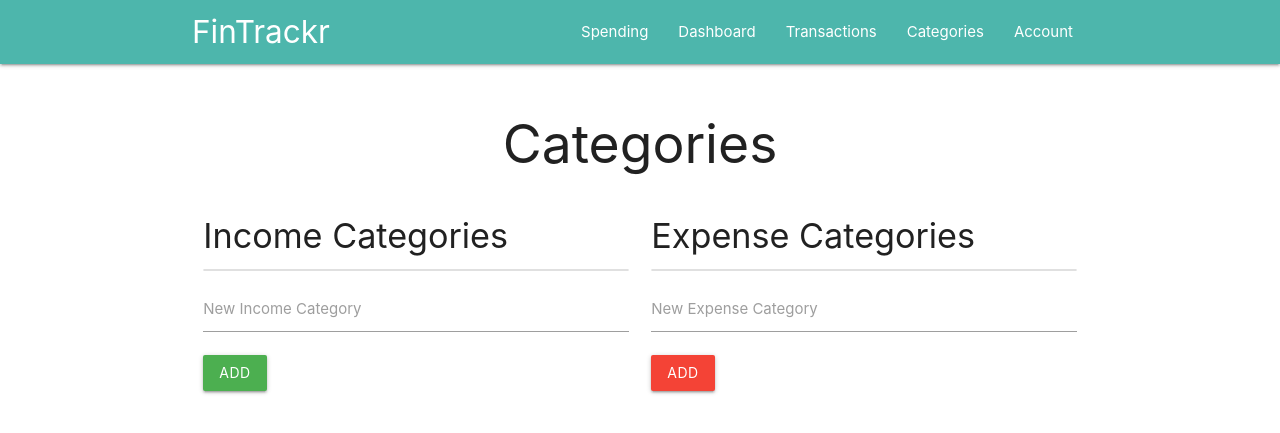
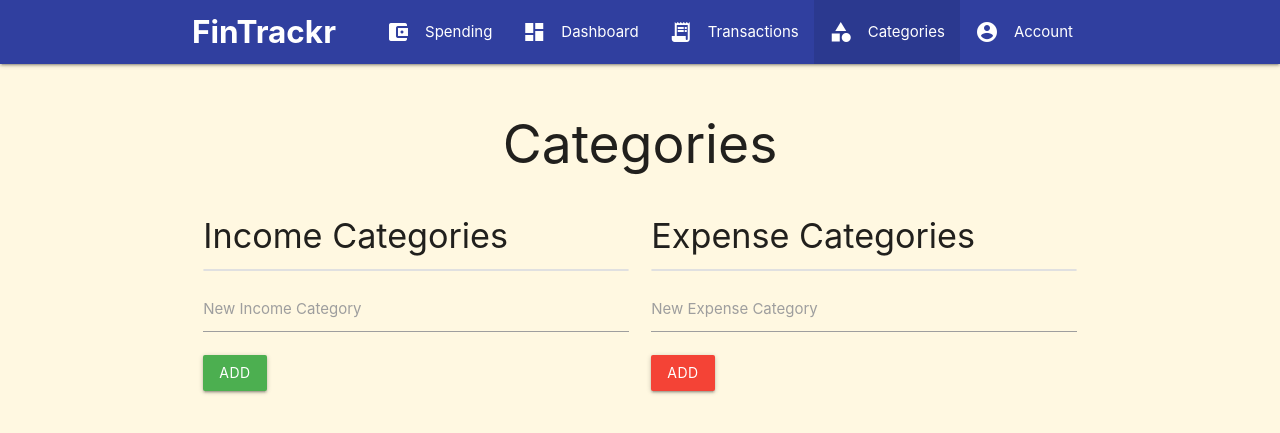
Before and after one commit to codesterlife/FinTracker, a Django app: page /categories/ in a window 1280 px wide. Shown: the top 433 px of the page. Run offline with Django 3.2, Linux system fonts and the light colour scheme; the visitor is signed in with stand-in values (Sample User, id 1); data that the repository does not hold is empty; some libraries are stand-ins or nearby versions.

Commit message:
Made some UI modifications.

```diff
--- a/tracker/templates/add_income.html
+++ b/tracker/templates/add_income.html
@@ -22,6 +22,10 @@
                     <input type="number" step="0.01" id="amount" name="amount" required>
                     <label for="amount">Amount</label>
                 </div>
+                <div class="input-field col s12">
+                    <input type="text" id="description" name="description">
+                    <label for="description">Description</label>
+                </div>
                 <div class="center-align">
                     <button type="submit" class="btn waves-effect waves-light green">Add Income</button>
                 </div>
--- a/tracker/templates/base.html
+++ b/tracker/templates/base.html
@@ -10,21 +10,31 @@
     <link rel="stylesheet" href="{% static 'css/style.css' %}">
     <title>FinTracker</title>
 </head>
-<body>
+<body class="amber lighten-5">
     <!-- Navbar -->
     {% if user.is_authenticated %}
-    <nav class="teal lighten-2">
-        <div class="nav-wrapper container">
-            <a href="#" class="brand-logo">FinTrackr</a>
-            <ul id="nav-mobile" class="right hide-on-med-and-down">
-                <li><a href="{% url 'spending' %}">Spending</a></li>
-                <li><a href="{% url 'dashboard' %}">Dashboard</a></li>
-                <li><a href="{% url 'transactions' %}">Transactions</a></li>
-                <li><a href="{% url 'categories' %}">Categories</a></li>
-                <li><a href="{% url 'account' %}">Account</a></li>
-            </ul>
-        </div>
-    </nav>
+    <div class="navbar-fixed">
+        <nav class="indigo darken-2">
+            <div class="nav-wrapper container">
+                <a href="{% url 'spending' %}" class="brand-logo bold"><b>FinTrackr</b></a>
+                <a href="#" data-target="slide-out" class="sidenav-trigger right"><i class="material-icons">menu</i></a>
+                <ul id="nav-mobile" class="right hide-on-med-and-down">
+                    <li class="{% if request.path == '/spending/' %} active {% endif %}"><a href="{% url 'spending' %}"><i class="material-icons left">account_balance_wallet</i>Spending</a></li>
+                    <li class="{% if request.path == '/dashboard/' %} active {% endif %}"><a href="{% url 'dashboard' %}"><i class="material-icons left">dashboard</i>Dashboard</a></li>
+                    <li class="{% if request.path == '/transactions/' %} active {% endif %}"><a href="{% url 'transactions' %}"><i class="material-icons left">receipt_long</i>Transactions</a></li>
+                    <li class="{% if request.path == '/categories/' %} active {% endif %}"><a href="{% url 'categories' %}"><i class="material-icons left">category</i>Categories</a></li>
+                    <li class="{% if request.path == '/account/' %} active {% endif %}"><a href="{% url 'account' %}"><i class="material-icons left">account_circle</i>Account</a></li>
+                </ul>
+            </div>
+        </nav>
+        <ul id="slide-out" class="sidenav">
+            <li class="{% if request.path == '/spending/' %} active {% endif %}"><a href="{% url 'spending' %}"><i class="material-icons left">account_balance_wallet</i>Spending</a></li>
+            <li class="{% if request.path == '/dashboard/' %} active {% endif %}"><a href="{% url 'dashboard' %}"><i class="material-icons left">dashboard</i>Dashboard</a></li>
+            <li class="{% if request.path == '/transactions/' %} active {% endif %}"><a href="{% url 'transactions' %}"><i class="material-icons left">receipt_long</i>Transactions</a></li>
+            <li class="{% if request.path == '/categories/' %} active {% endif %}"><a href="{% url 'categories' %}"><i class="material-icons left">category</i>Categories</a></li>
+            <li class="{% if request.path == '/account/' %} active {% endif %}"><a href="{% url 'account' %}"><i class="material-icons left">account_circle</i>Account</a></li>
+        </ul>
+    </div>
     {% endif %}
 
     {% if messages %}
@@ -55,6 +65,16 @@
     <!-- Materialize JavaScript -->
     <script src="https://cdnjs.cloudflare.com/ajax/libs/materialize/1.0.0/js/materialize.min.js"></script>
 
+    <script src="https://code.jquery.com/jquery-3.2.1.min.js" type="text/javascript"></script>
+
+    <script>
+
+        $(document).ready(function(){
+            $('.sidenav').sidenav();
+        });
+
+    </script>
+
     <script>
         document.addEventListener('DOMContentLoaded', function() {
             var dateElems = document.querySelectorAll('.datepicker');
@@ -64,7 +84,9 @@
 
             var selectElems = document.querySelectorAll('select');
             M.FormSelect.init(selectElems);
+
         });
+
     </script>
 </body>
 </html>
--- a/tracker/templates/categories.html
+++ b/tracker/templates/categories.html
@@ -8,7 +8,7 @@
                 <ul class="collection">
                     {% for category in income_categories %}
                         {% if category.user is None %}
-                            <li class="collection-item">{{ category.name }}<span class="new badge grey" data-badge-caption="Global"></span></li>
+                            <li class="collection-item">{{ category.name }}<span class="new badge grey darken-1" data-badge-caption="Global"></span></li>
                         {% endif %}
                     {% endfor %}
                 </ul>
@@ -26,7 +26,7 @@
                 <ul class="collection">
                     {% for category in expense_categories %}
                         {% if category.user is None %}
-                        <li class="collection-item">{{ category.name }}<span class="new badge grey" data-badge-caption="Global"></span></li>
+                        <li class="collection-item">{{ category.name }}<span class="new badge grey darken-1" data-badge-caption="Global"></span></li>
                         {% endif %}
                     {% endfor %}
                 </ul>
--- a/tracker/templates/transactions.html
+++ b/tracker/templates/transactions.html
@@ -49,11 +49,11 @@
                             <td>
                                 <!-- Edit button -->
                                 <a href="{% url 'edit_transaction' transaction.id %}" class="btn-floating blue waves-effect waves-light" title="Edit">
-                                    <i class="material-icons small">edit</i>
+                                    <i class="tiny material-icons">edit</i>
                                 </a>
                                 <!-- Delete button -->
                                 <a href="{% url 'delete_transaction' transaction.id %}" class="btn-floating red waves-effect waves-light" title="Delete">
-                                    <i class="material-icons small">delete</i>
+                                    <i class="tiny material-icons">delete</i>
                                 </a>
                             </td>
                         </tr>
```
Also changed, not shown: tracker/templates/dashboard.html (+19 -13 lines), tracker/templates/index.html (+6 -3 lines).
